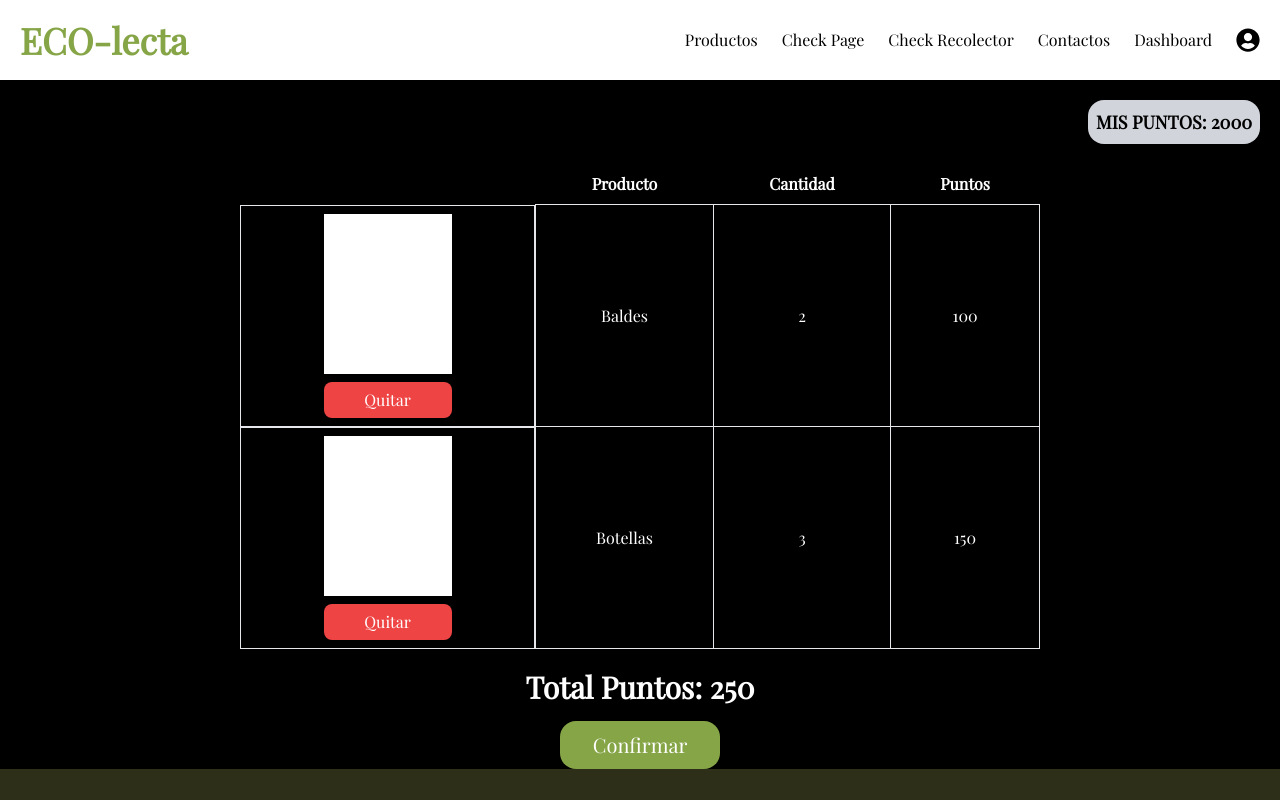
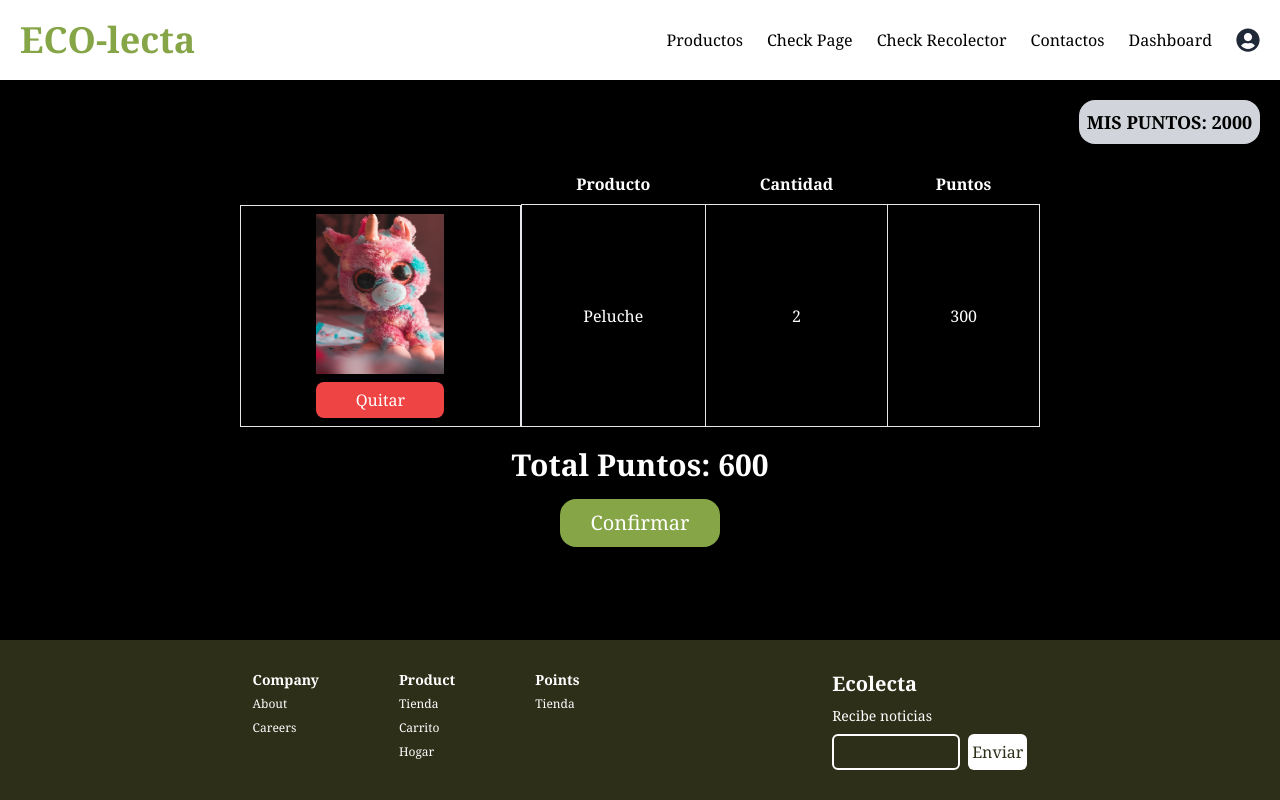
Before and after one commit to sbd0029992/ecolecta, a Next.js app: page /carritoCheck in a window 1280 px wide. Shown: the top 800 px of the page. Built offline with nearby package versions, Linux system fonts and the light colour scheme.

Commit message:
style(pages): styles fixed and redirections working

```diff
--- a/src/components/Footer.js
+++ b/src/components/Footer.js
@@ -1,47 +1,54 @@
+import Link from 'next/link';
 import React from 'react';
 
 function Footer() {
   return (
-    <div className='flex h-[25vh] flex-row items-center justify-evenly gap-5 bg-tertiary pl-5 pr-5 '>
+    <div className='flex h-[20vh] flex-row  items-center justify-evenly gap-5 bg-tertiary pl-5 pr-5 md:h-[20vh] md:max-h-[25vh] '>
       <div className='flex flex-row gap-5 md:gap-20'>
         <div className='flex flex-col gap-1'>
-          <h4 className='text-white'>Company</h4>
-          <a href='#' className='text-white'>
+          <h4 className=' text-white md:text-sm'>Company</h4>
+          <a href='#' className='text-sm text-white md:text-[12px]'>
             About
           </a>
-          <a href='#' className='text-white'>
+          <a href='#' className='text-sm text-white md:text-[12px]'>
             Careers
           </a>
           <p className='text-transparent'>Blog</p>
         </div>
         <div className='flex flex-col gap-1'>
-          <h4 className='text-white'>Product</h4>
-          <a href='#' className='text-white'>
-            Puntos
-          </a>
-          <a href='#' className='text-white'>
-            Electricos
-          </a>
-          <a href='#' className='text-white'>
+          <h4 className='text-white md:text-sm'>Product</h4>
+          <Link
+            href='tiendaProductos'
+            className='text-sm text-white md:text-[12px]'
+          >
+            Tienda
+          </Link>
+          <Link
+            href='carritoCheck'
+            className='text-sm text-white md:text-[12px]'
+          >
+            Carrito
+          </Link>
+          <a href='#' className='text-sm text-white md:text-[12px]'>
             Hogar
           </a>
         </div>
         <div className='hidden flex-col gap-1 md:flex'>
-          <h4 className='text-white'>Product</h4>
-          <a href='#' className='text-white'>
-            Puntos
-          </a>
-          <a href='#' className='text-white'>
-            Electricos
-          </a>
-          <a href='#' className='text-white'>
-            Hogar
-          </a>
+          <h4 className='text-white md:text-sm'>Points</h4>
+          <Link
+            href='/tiendaPuntos'
+            className='text-sm text-white md:text-[12px]'
+          >
+            Tienda
+          </Link>
+
+          <p className='text-transparent'>Blog</p>
+          <p className='text-transparent'>Blog</p>
         </div>
       </div>
       <div className='flex w-min flex-col gap-2'>
-        <h1 className='text-white'>Ecolecta</h1>
-        <p className='text-white '>Recibe noticias</p>
+        <h1 className='text-xl text-white'>Ecolecta</h1>
+        <p className='text-white md:text-sm '>Recibe noticias</p>
         <div className='flex flex-row gap-2'>
           <input
             type='text'
--- a/src/components/Layout.js
+++ b/src/components/Layout.js
@@ -16,7 +16,7 @@ function Layout({ children }) {
           <Navbar />
         </div>
       )}
-      <main>{children}</main>
+      <main className='h-full'>{children}</main>
       {noFooter.includes(asPath) ? null : <Footer />}
     </React.Fragment>
   );
--- a/src/components/Navbar.js
+++ b/src/components/Navbar.js
@@ -1,5 +1,5 @@
 import Link from 'next/link';
-import React from 'react';
+import React, { useState } from 'react';
 //import profile icon react-icons
 import { FaUserCircle } from 'react-icons/fa';
 //import product,check,contact,dashboard icons react-icons
@@ -11,6 +11,12 @@ import {
 } from 'react-icons/fa';
 
 function Navbar() {
+  const [isActive, setIsActive] = useState(false);
+  const user = 'John Doe';
+
+  const handleToggle = () => {
+    setIsActive(!isActive);
+  };
   return (
     <React.Fragment>
       <div>
@@ -59,10 +65,47 @@ function Navbar() {
             <FaChartLine className='h-6 w-6 lg:hidden' />
           </Link>
         </div>
-        <div className='self-center'>
-          <Link href='/profile'>
+        <div className='relative self-center'>
+          <button
+            className='flex items-center text-gray-800 focus:outline-none'
+            onClick={handleToggle}
+          >
             <FaUserCircle className='h-6 w-6' />
-          </Link>
+          </button>
+          <div
+            className={`absolute right-0 z-10 mt-2 w-48 rounded-md bg-white py-2 shadow-lg ${
+              isActive ? '' : 'hidden'
+            }`}
+          >
+            <span className='block px-4 py-2 text-gray-800 hover:bg-gray-100'>
+              {user}
+            </span>
+            <hr className='mx-4' />
+            <Link
+              href='/profile'
+              className='block px-4 py-2 text-gray-800 hover:bg-gray-100'
+            >
+              Perfil
+            </Link>
+            <Link
+              href='/register'
+              className='block px-4 py-2 text-gray-800 hover:bg-gray-100'
+            >
+              Registrar
+            </Link>
+            <Link
+              href='/login'
+              className='block px-4 py-2 text-gray-800 hover:bg-gray-100'
+            >
+              Login
+            </Link>
+            <Link
+              href='#'
+              className='block px-4 py-2 text-gray-800 hover:bg-gray-100'
+            >
+              Logout
+            </Link>
+          </div>
         </div>
       </div>
     </React.Fragment>
--- a/src/pages/_document.js
+++ b/src/pages/_document.js
@@ -6,10 +6,6 @@ export default function Document() {
       <Head>
         <link rel='preconnect' href='https://fonts.googleapis.com' />
         <link rel='preconnect' href='https://fonts.gstatic.com' crossorigin />
-        <link
-          href='https://fonts.googleapis.com/css2?family=Karla:wght@300&family=Playfair+Display&display=swap'
-          rel='stylesheet'
-        />
       </Head>
       <body>
         <Main />
--- a/src/pages/carritoCheck.js
+++ b/src/pages/carritoCheck.js
@@ -1,8 +1,29 @@
+import Image from 'next/image';
 import React from 'react';
 
 const CarritoCheck = () => {
+  const values = [
+    {
+      id: '1',
+      title: 'Peluche ',
+      image: '/images/juguete.jpg',
+      points: '300',
+      cantidad: 2,
+    },
+  ];
+
+  function sumarPuntos(array) {
+    let totalPuntos = 0;
+    for (let i = 0; i < array.length; i++) {
+      totalPuntos += parseInt(array[i].points) * array[i].cantidad;
+    }
+    return totalPuntos;
+  }
+
+  const totalPuntos = sumarPuntos(values);
+
   return (
-    <div className='h-screen bg-black lg:h-full'>
+    <div className='h-full min-h-[70vh] bg-black '>
       <div className='flex flex-col '>
         <div className='flex justify-end'>
           <div className='m-5 rounded-2xl bg-gray-300 p-2'>
@@ -21,40 +42,41 @@ const CarritoCheck = () => {
                 </tr>
               </thead>
               <tbody>
-                <tr>
+                {values.map((value) => (
+                  <tr key={value.i}>
                     <td className='flex  place-content-center border px-4 py-2 text-center'>
                       <div className='flex flex-col justify-center  gap-2'>
-                      <div className='h-20 w-14 bg-white sm:h-32 sm:w-20 lg:h-40 lg:w-32'></div>
+                        <Image
+                          src={value.image}
+                          className='h-20 w-14 sm:h-32 sm:w-20 lg:h-40 lg:w-32'
+                          width={100}
+                          height={100}
+                          alt='Product Iamge'
+                        />
                         <button className='rounded-lg bg-red-500 lg:h-9'>
                           Quitar
                         </button>
                       </div>
                     </td>
-                  <td className='border px-4 py-2 text-center'>Baldes</td>
-                  <td className='border px-4 py-2 text-center'>2</td>
-                  <td className='border px-4 py-2 text-center'>100</td>
+                    <td className='border px-4 py-2 text-center'>
+                      {value.title}
+                    </td>
+                    <td className='border px-4 py-2 text-center'>
+                      {value.cantidad}
+                    </td>
+                    <td className='border px-4 py-2 text-center'>
+                      {value.points}
+                    </td>
                   </tr>
-                <tr>
-                  <td className='flex  place-content-center border px-4 py-2 text-center'>
-                    <div className='flex flex-col justify-center  gap-2'>
-                      <div className='h-20 w-14 bg-white sm:h-32 sm:w-20 lg:h-40 lg:w-32'></div>
-                      <button className='rounded-lg bg-red-500 lg:h-9 '>
-                        Quitar
-                      </button>
-                    </div>
-                  </td>
-                  <td className='border px-4 py-2 text-center'>Botellas</td>
-                  <td className='border px-4 py-2 text-center'>3</td>
-                  <td className='border px-4 py-2 text-center'>150</td>
-                </tr>
+                ))}
               </tbody>
             </table>
           </div>
           <div className='mt-5 flex flex-col gap-4'>
             <div className='text-center text-white'>
-              <h2>Total Puntos: 250</h2>
+              <h2>Total Puntos: {totalPuntos} </h2>
             </div>
-            <div className='text-center'>
+            <div className='mb-[5%] text-center'>
               <button className='h-12 w-40 rounded-2xl bg-primary text-xl text-white'>
                 Confirmar
               </button>
--- a/src/pages/profile.js
+++ b/src/pages/profile.js
@@ -3,15 +3,15 @@ import { BsFillTriangleFill } from 'react-icons/bs';
 
 function Profile() {
   return (
-    <div className='h-screen bg-black'>
-      <div className='flex h-screen flex-col items-center justify-center gap-4 p-5'>
+    <div className='bg-black'>
+      <div className='flex h-full min-h-[70vh]  flex-col items-center justify-center gap-4 p-5 '>
         <BsFillTriangleFill className='h-10 w-10 text-red-500 md:hidden' />
         <div className='flex flex-col items-center gap-3 md:hidden'>
           <h1 className='text-primary'> Jhon Pool</h1>
           <div className='h-28 w-28 bg-white'></div>
           <h1 className='text-primary'>POOL@GMAIL.COM</h1>
         </div>
-        <div className='flex w-96 flex-col items-center gap-4 rounded-3xl bg-secondary pt-4 pb-4 sm:w-[400px] md:h-[400px] md:w-[800px] md:flex-row lg:w-[900px]'>
+        <div className='flex w-96 flex-col items-center gap-4 rounded-3xl bg-secondary pt-4 pb-4 sm:w-[400px] md:h-[370px] md:w-[800px] md:flex-row lg:w-[900px]'>
           <div className='flex w-96 flex-col items-center gap-5 sm:w-[400px] md:w-3/4'>
             <div className='flex h-full w-5/6 justify-between gap-5 rounded-3xl bg-gray-300 p-5'>
               <div className='mr-14 '>
--- a/src/pages/recolectorCheck.js
+++ b/src/pages/recolectorCheck.js
@@ -4,8 +4,8 @@ import { FaCheckCircle } from 'react-icons/fa';
 
 function RecolectorCheck() {
   return (
-    <div className='h-screen  bg-black '>
-      <div className='flex h-screen flex-col items-center justify-center gap-20 sm:flex-row sm:p-3 '>
+    <div className='flex h-full items-center justify-center bg-black py-5 md:min-h-[70vh] md:py-0'>
+      <div className='flex h-full flex-col items-center justify-center gap-6 sm:flex-row sm:p-3 lg:h-[65vh] lg:min-h-[65vh] '>
         <div className='flex w-[90vw] flex-col justify-center gap-5 rounded-xl bg-gray-200  p-4 sm:h-fit sm:w-[300px] sm:gap-10'>
           <div className='mb-5 flex'>
             <div className='w-[50vw]  self-center'>
--- a/src/pages/tiendaPuntos.js
+++ b/src/pages/tiendaPuntos.js
@@ -24,13 +24,8 @@ function TiendaPuntos() {
     },
   ];
   return (
-    <div className='h-full min-h-screen bg-black'>
+    <div className='h-full min-h-[70vh] bg-black'>
       <div className='flex flex-col p-3'>
-        <div className='flex justify-end'>
-          <div className='m-5 rounded-2xl bg-gray-300 p-2'>
-            <h1 className='text-lg'>MIS PUNTOS: 2000</h1>
-          </div>
-        </div>
         <div className='grid grid-flow-row items-center justify-center sm:grid-cols-2 lg:grid-cols-3'>
           {values.map((value) => (
             <Point data={value} key={value.id} />
--- a/tailwind.config.js
+++ b/tailwind.config.js
@@ -3,7 +3,7 @@ const { fontFamily } = require('tailwindcss/defaultTheme');
 
 /** @type {import('tailwindcss').Config} */
 module.exports = {
-  content: ['./src/**/*.{js,jsx,ts,tsx}'],
+  content: ['./src/**/*.{js,jsx,ts,tsx}', './node_modules/flowbite/**/*.js'],
   theme: {
     extend: {
       fontFamily: {
```
Also changed, not shown: src/components/Item.js (+6 -1 lines), src/pages/contact.js (+6 -6 lines), src/pages/tiendaProductos.js (+2 -6 lines), 1 other file (tests, documents, lock files or other folders). Lines whose indentation alone changed are shown as unchanged.
